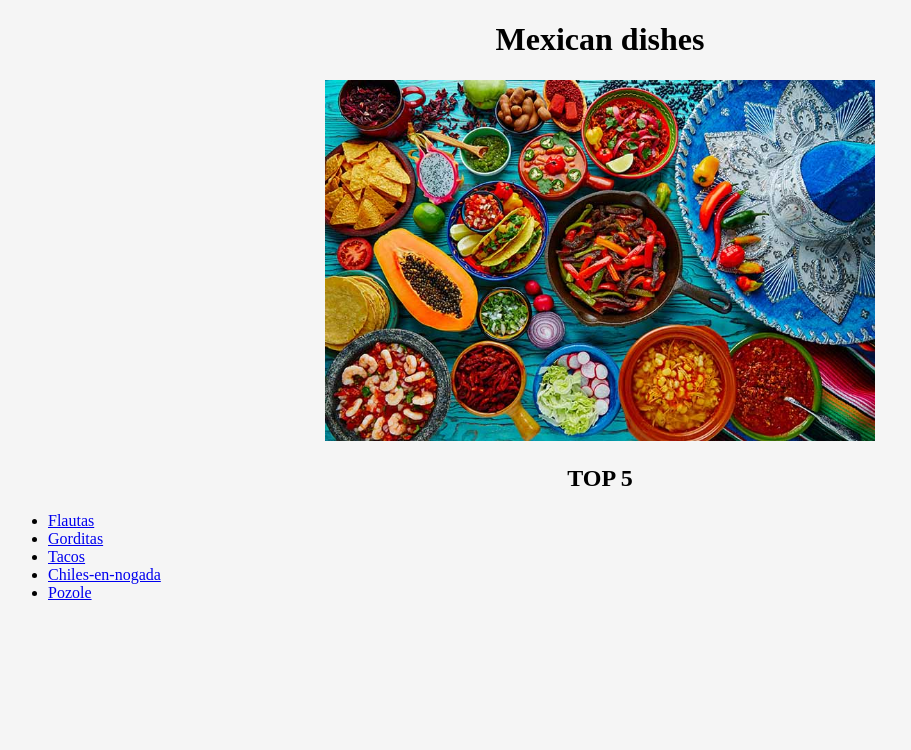
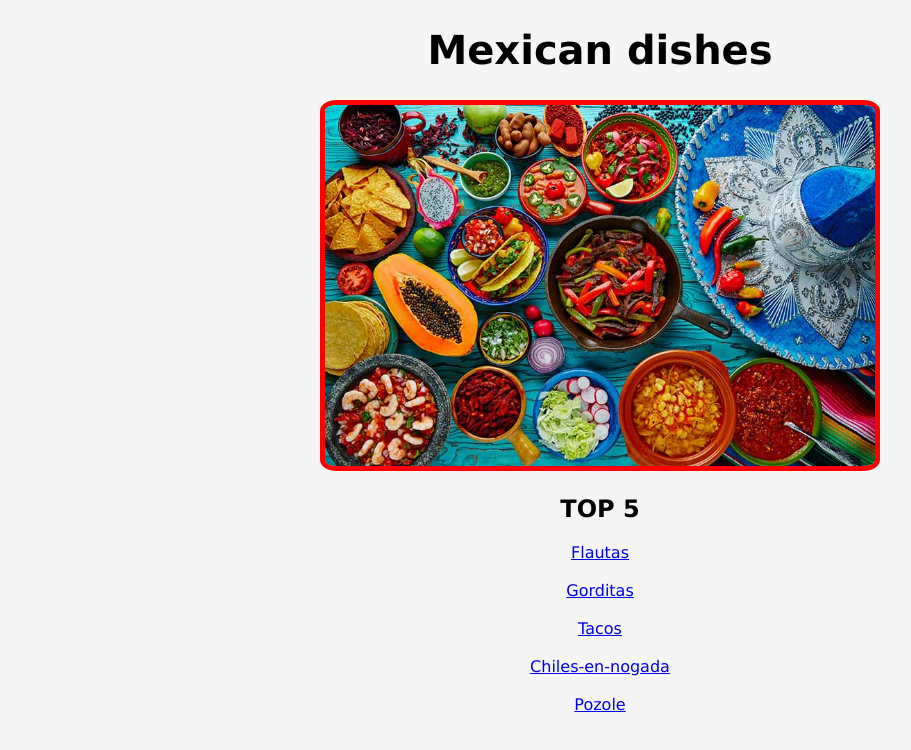
Before and after one commit to Abisai1305/Mexican-recipes, a plain HTML site: page index.html in a window 1280 px wide. Shown: the whole page, without its empty margins (40-951 px from the left). Drawn offline with Linux system fonts and the light colour scheme.

Commit message:
Internal CSS integration

```diff
--- a/index.html
+++ b/index.html
@@ -4,26 +4,31 @@
     <meta charset="UTF-8">
     <meta name="viewport" content="width=, initial-scale=1.0">
     <title>Document</title>
+    <style>
+        body{background-color: whitesmoke;font-family: Verdana, Geneva, Tahoma, sans-serif; text-align: center;}
+        h1{font-size: 250%;}
+        img{border: 5px solid rgb(255, 0, 0);border-radius: 3%;}
+
+    </style>
 </head>
 
-<body style="background-color: whitesmoke;">
-    <center>
-    <h1 style="color:black">Mexican dishes </h1>
+<body>
+
+    <h1>Mexican dishes </h1>
 
     <img src="./Images/comida-mexicana.jpg" width="550">
     <h2>TOP 5</h2>
-    </center>
 
+    <a href="Recipes/Flautas.html" target="_blank" rel="noopener noreferrer">Flautas</a>
+    <br><br>
+    <a href="Recipes/Gorditas.html" target="_blank" rel="noopener noreferrer">Gorditas</a>
+    <br><br>
+    <a href="Recipes/Tacos.html" target="_blank" rel="noopener noreferrer">Tacos</a>
+    <br><br>
+    <a href="Recipes/Chiles-en-nogada.html" target="_blank" rel="noopener noreferrer">Chiles-en-nogada</a>
+    <br><br>
+    <a href="Recipes/Pozole.html" target="_blank" rel="noopener noreferrer">Pozole</a>
 
-<blockquote>
-<ul>
-    <li><a href="Recipes/Flautas.html" target="_blank" rel="noopener noreferrer">Flautas</a></li>
-    <li><a href="Recipes/Gorditas.html" target="_blank" rel="noopener noreferrer">Gorditas</a></li>
-    <li><a href="Recipes/Tacos.html" target="_blank" rel="noopener noreferrer">Tacos</a></li>
-    <li><a href="Recipes/Chiles-en-nogada.html" target="_blank" rel="noopener noreferrer">Chiles-en-nogada</a></li>
-    <li><a href="Recipes/Pozole.html" target="_blank" rel="noopener noreferrer">Pozole</a></li>
-</ul>
-</blockquote>
 
 
 </body>
```
